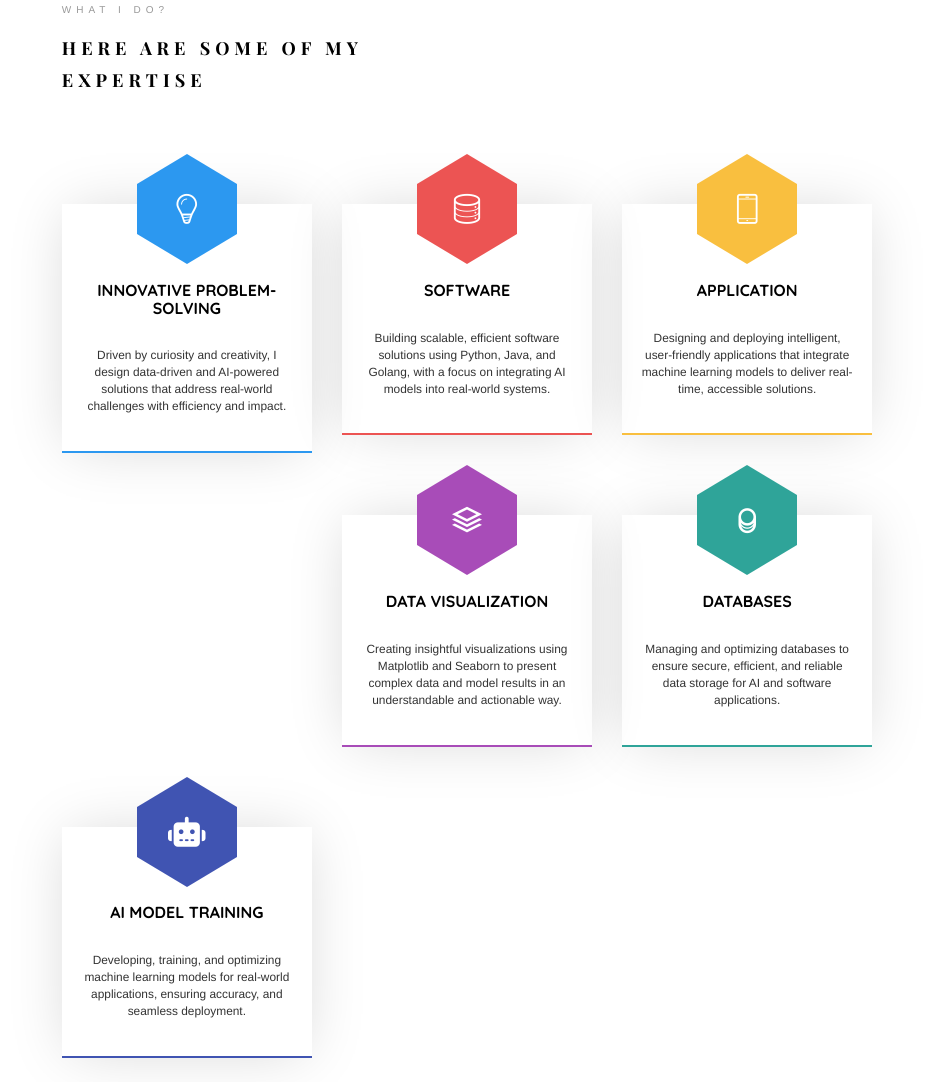
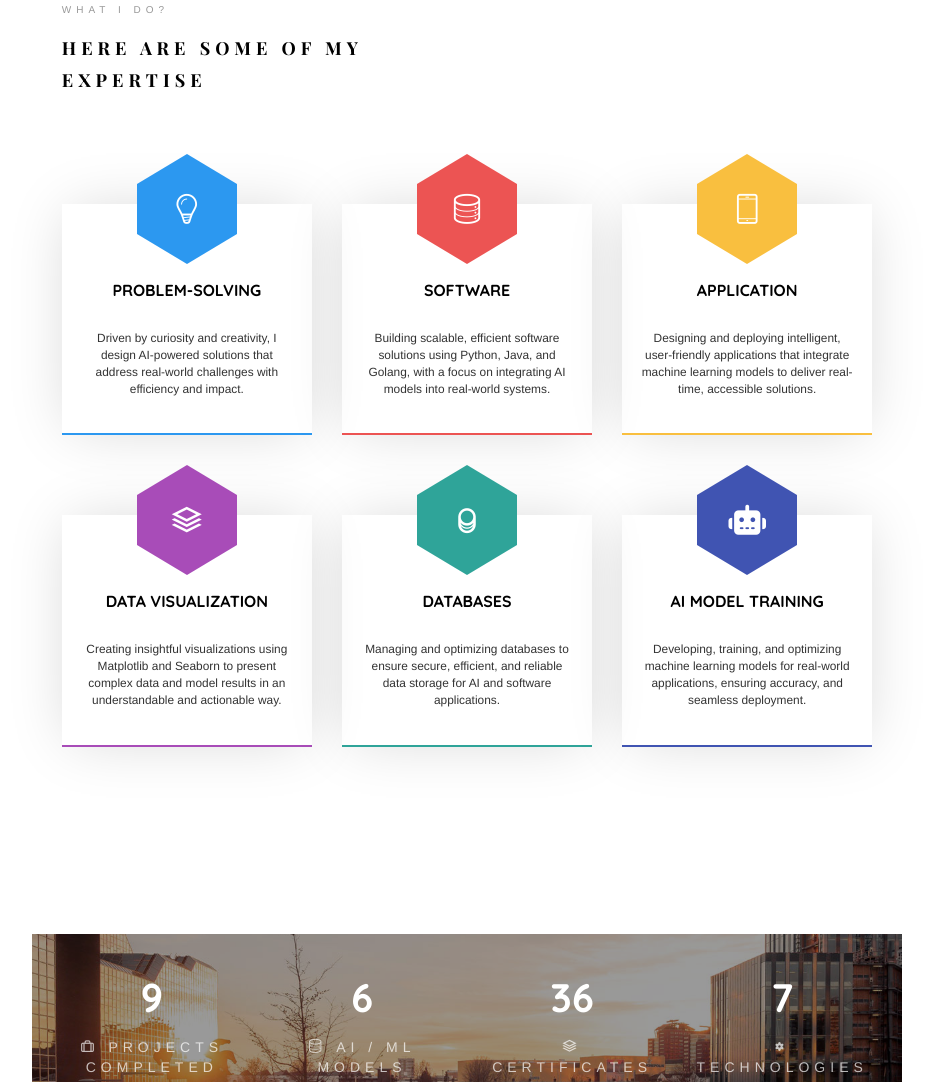
Before and after one commit to LekiWangmo/WebCV, a plain HTML site: page index.html in a window 1280 px wide. Shown: the part 1385-2467 px from the top of the page, without its empty margins (323-1256 px from the left). Drawn offline with nearby package versions, Linux system fonts and the light colour scheme; files whose address does not match are found by name; a web font is replaced by a local one.

Commit message:
new change

```diff
--- a/index.html
+++ b/index.html
@@ -174,8 +174,8 @@
 								<i class="icon-bulb"></i>
 								</span>
 								<div class="desc">
-								<h3>Innovative Problem-Solving</h3>
-								<p>Driven by curiosity and creativity, I design data-driven and AI-powered solutions that address real-world challenges with efficiency and impact.</p>
+								<h3>Problem-Solving</h3>
+								<p>Driven by curiosity and creativity, I design AI-powered solutions that address real-world challenges with efficiency and impact.</p>
 								</div>
 							</div>
 						</div>
```
